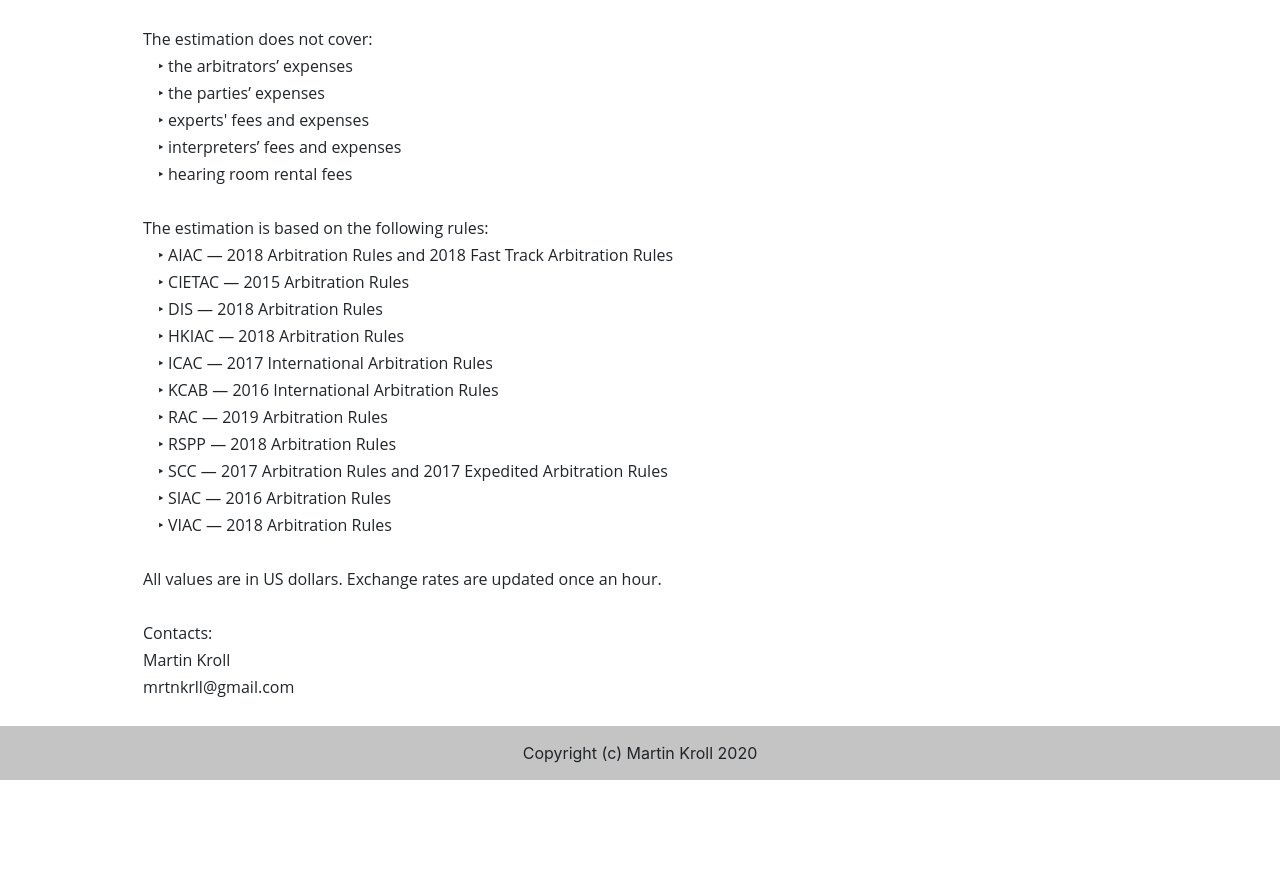
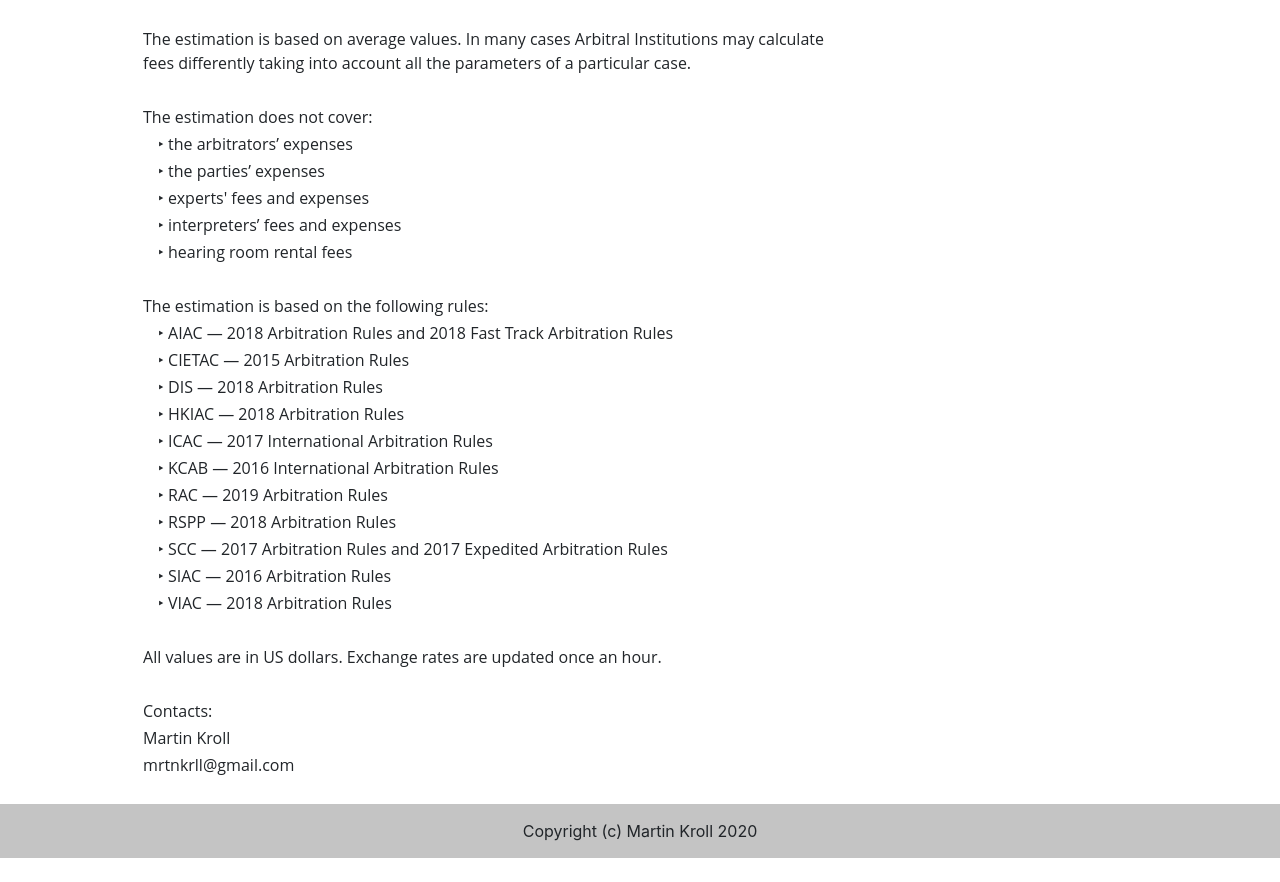
Before and after one commit to martaprilmay/arbcalc_demo, a Django app: page /about in a window 1280 px wide. Shown: the part 62-944 px from the top of the page. Before the commit the page ends 842 px from the top, so only its background shows below. Run offline with Django 3.2, Linux system fonts and the light colour scheme; parts of the project's set-up code (start-up, migrations or seed data) failed here and were passed over; some libraries are stand-ins or nearby versions.

Commit message:
changed about page

```diff
--- a/calc/static/calc/base.css
+++ b/calc/static/calc/base.css
@@ -34,6 +34,9 @@
   .ab {
     width: 80%;
     margin: auto;
+  }
+  .contacts{
+    width: 700px;
   }
 }
 /* footer */
--- a/calc/templates/calc/about.html
+++ b/calc/templates/calc/about.html
@@ -2,6 +2,12 @@
 
 {% block content %}
 <div class="ab">
+  <br>
+  <p class="contacts">
+    The estimation is based on average values. In many cases Arbitral
+    Institutions may calculate fees differently taking into account all the
+    parameters of a particular case.
+  </p>
   <br>
   <p class="about">The estimation does not cover:</p>
     <div class="my-li">&#8227; the arbitrators’ expenses</div>
```
